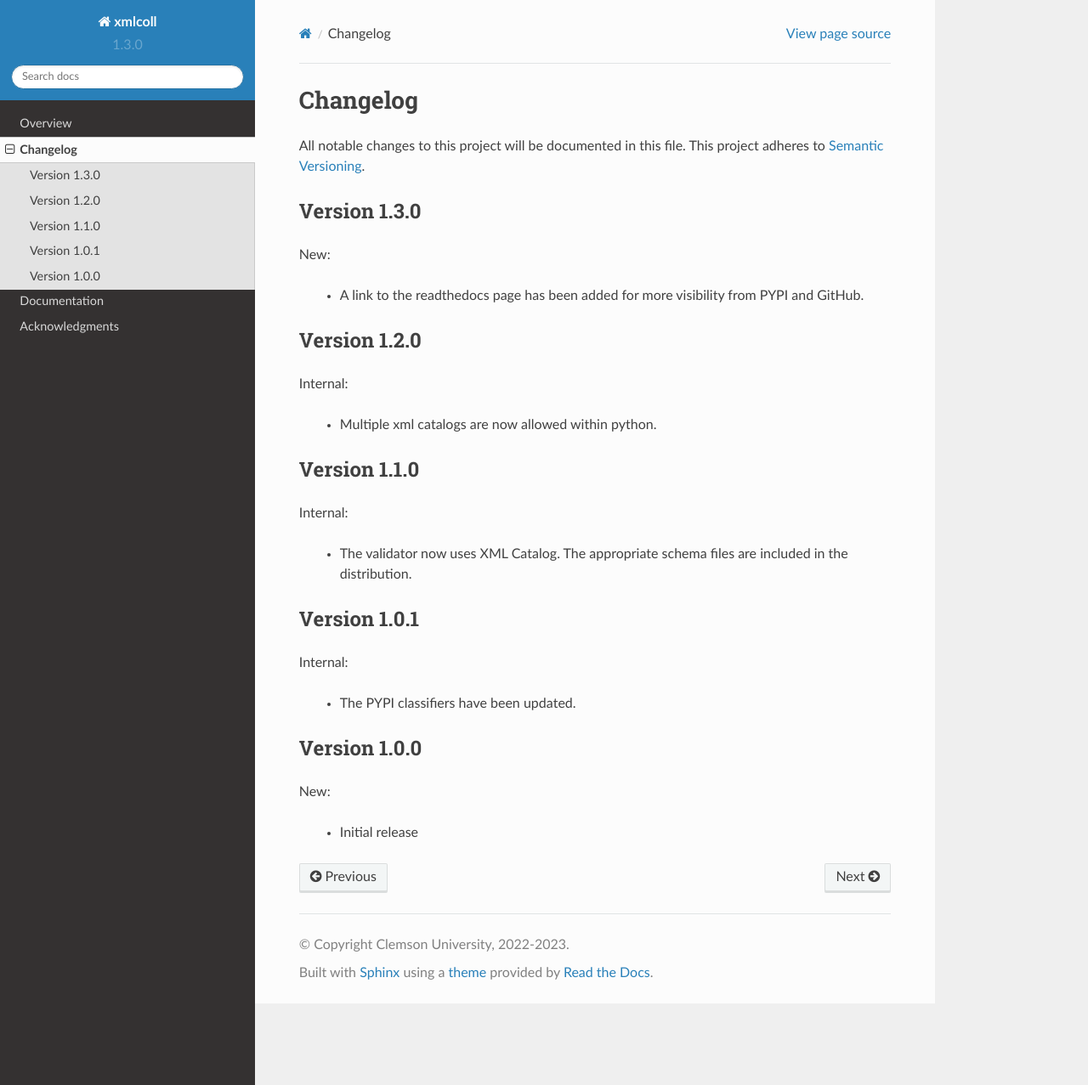
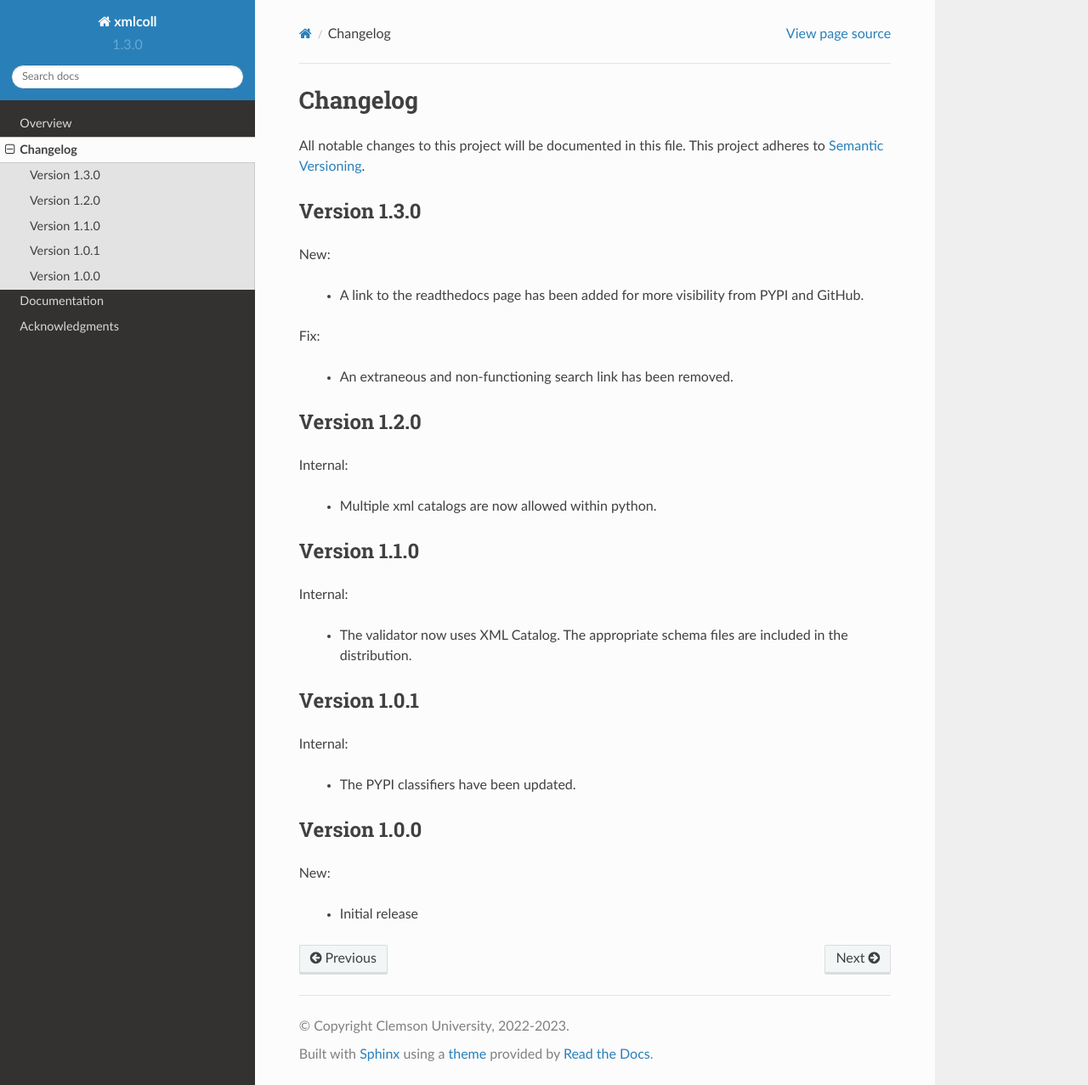
Before and after one commit to mbradle/xmlcoll, a Sphinx documentation site: the page built from doc/source/changelog.rst, in a window 1280 px wide and 1277 px high. Shown: the whole window at 85% size. Built offline with Sphinx 7.4.7 and the Read the Docs theme 2.0.0, drawn with Linux system fonts in a browser that asks for light colours.

Commit message:
Add change.

```diff
--- a/doc/source/changelog.rst
+++ b/doc/source/changelog.rst
@@ -11,6 +11,10 @@ Version 1.3.0
 New:
 
   * A link to the readthedocs page has been added for more visibility from PYPI     and GitHub.
+
+Fix:
+
+  * An extraneous and non-functioning search link has been removed.
 
 Version 1.2.0
 -------------
```
